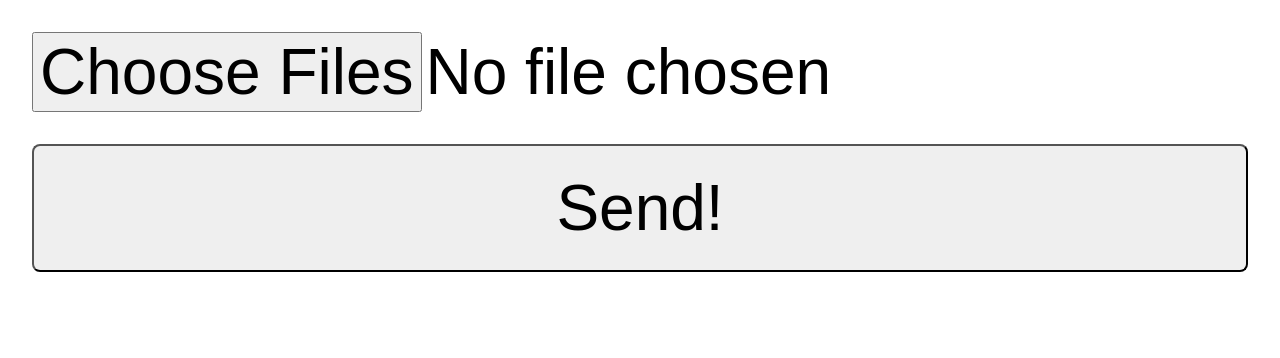
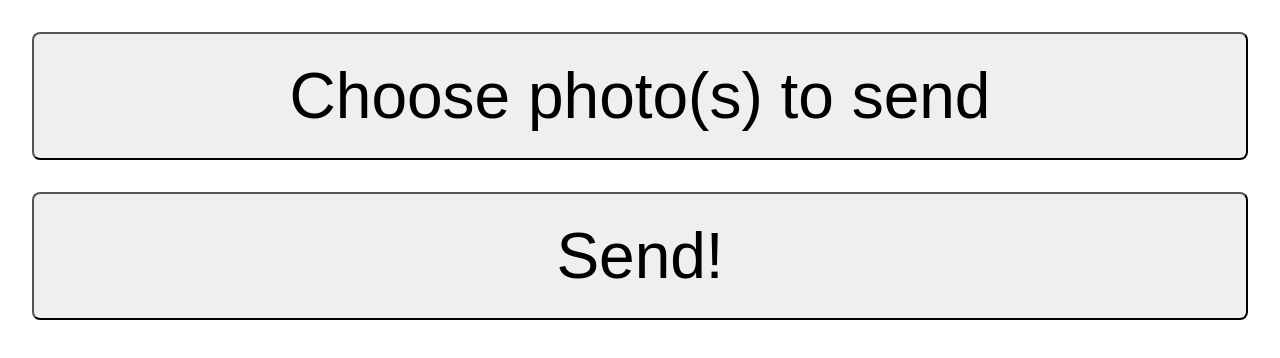
Before and after one commit to ericucsc/crossplatform_photo_sync, a plain HTML site: page index.html in a window 1280 px wide. Drawn offline with Linux system fonts and the light colour scheme.

Commit message:
Update index.html

```diff
--- a/index.html
+++ b/index.html
@@ -7,9 +7,10 @@
         <div>
             <input id="session-id" type="text" minlength="8" maxlength="8" required placeholder="Session ID" />
             <input id="photos-selector" type="file" accept="image/*" title=" " multiple required />
+            <button id="photos-selector-button" class="button" type="button">Choose photo(s) to send</button>
         </div>
         <div id="photos"></div>
-        <input id="send-button" type="submit" value="Send!" />
+        <input id="send-button" class="button" type="submit" value="Send!" />
     </form>
 </body>
 
@@ -18,9 +19,14 @@
     var sessionIdInput = document.getElementById("session-id");
     var photos = document.getElementById("photos");
     var photosSelector = document.getElementById("photos-selector");
+    var photosSelectorButton = document.getElementById("photos-selector-button");
 
     if (window.location.hash) {
         sessionIdInput.value = window.location.hash.substr(1);
+    }
+
+    photosSelectorButton.onclick = function () {
+        photosSelector.click();
     }
 
     function createPhotoElement(file, dataUrl) {
@@ -136,7 +142,7 @@ body {
     margin: 1rem;
 }
 
-input {
+input, button {
     font-size: 4rem;
     margin: 1rem;
     width: calc(100% - 2rem);
@@ -175,16 +181,15 @@ input {
     filter: drop-shadow(0 0 1rem rgba(0, 0, 0, 0.7));
 }
 
-#photos-selector {
-    width: 100%;
-    height: 5rem;
-}
-
 #session-id {
     display: none;
 }
 
-#send-button {
+#photos-selector {
+    display: none;
+}
+
+.button {
     border-radius: 0.5rem;
     height: 8rem;
 }
```
